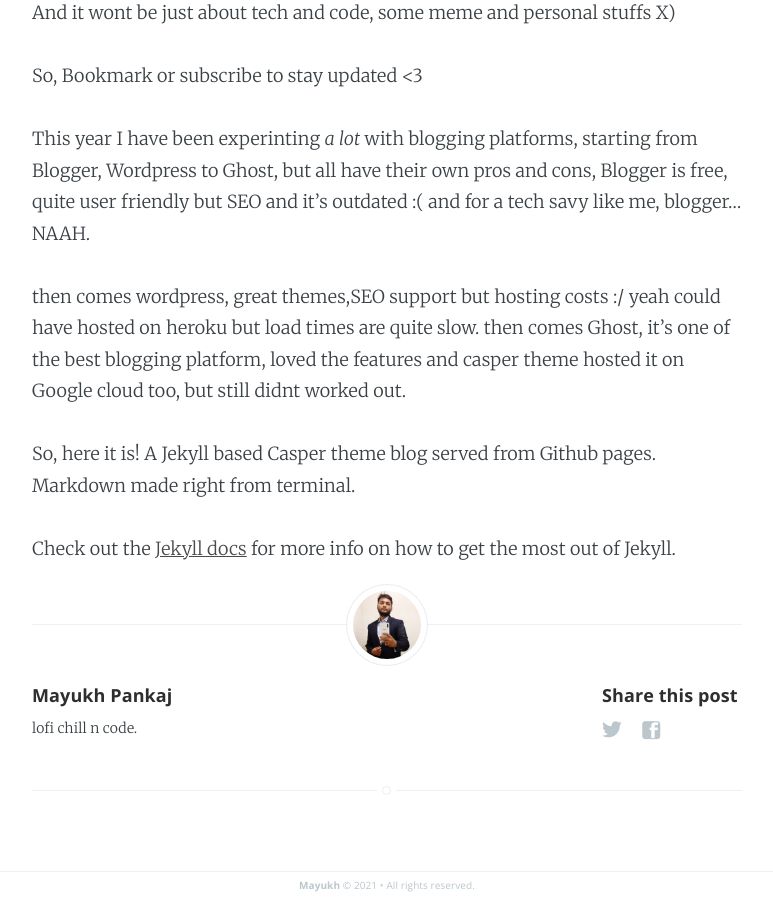
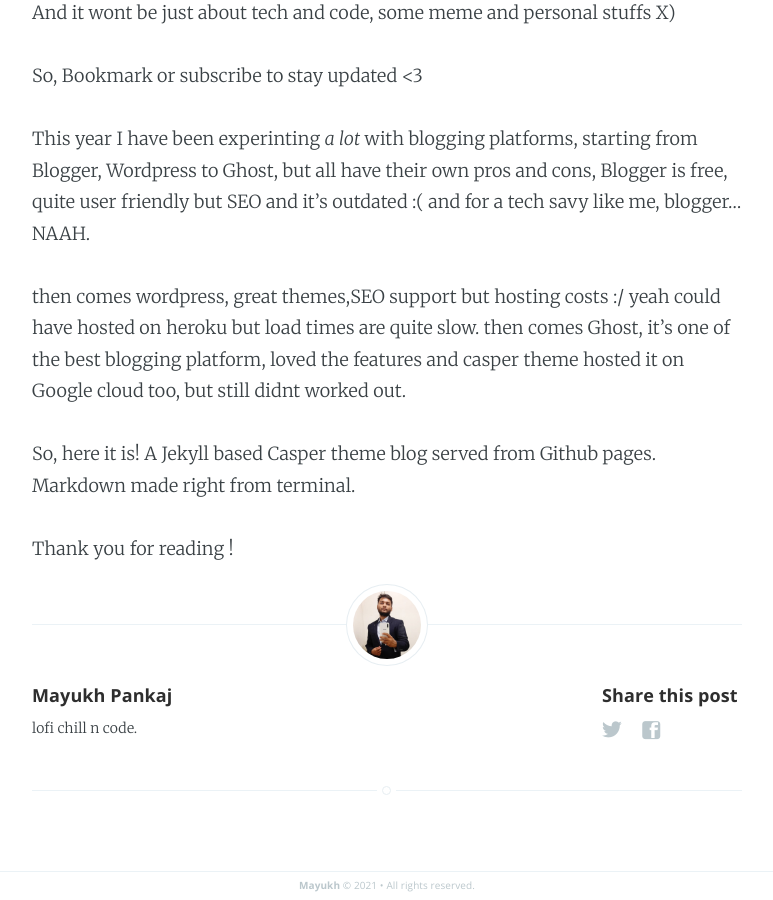
Before and after one commit to mayukhpankaj/blog, a Jekyll site: the page built from _posts/2021-10-10-Hello-world.markdown, in a window 1280 px wide and 900 px high, scrolled down 805 px. Shown: the whole window, without its empty margins (253-1026 px from the left). Built offline with Jekyll 4.4.1, drawn with Linux system fonts in a browser that asks for light colours.

Commit message:
Update 2021-10-10-Hello-world.markdown

```diff
--- a/_posts/2021-10-10-Hello-world.markdown
+++ b/_posts/2021-10-10-Hello-world.markdown
@@ -4,11 +4,9 @@
 date:   2021-10-10 3:15:00
 categories: posts
 ---
+Hi Welcome to my development blog ! 💻
+
 ![image](https://user-images.githubusercontent.com/40158577/136686880-d2bd8f8d-8cdd-4304-99d1-64734f1d2050.png)
-
-
-
-Hi Welcome to my development blog ! 💻
 
 I will be sharing my ideas, thoughts and document my work here.
 Each development project has it's own story, exposure to new challenges and takeaways. these things fade away with time so it's agood idea to document things, Thanx to mama who gave this idea.<br>
@@ -23,6 +21,4 @@
 
 So, here it is!  A Jekyll based Casper theme blog served from Github pages. Markdown made right from terminal.
 
-Check out the [Jekyll docs][jekyll] for more info on how to get the most out of Jekyll.
-
-[jekyll]:    http://jekyllrb.com/docs
+Thank you for reading !
```
